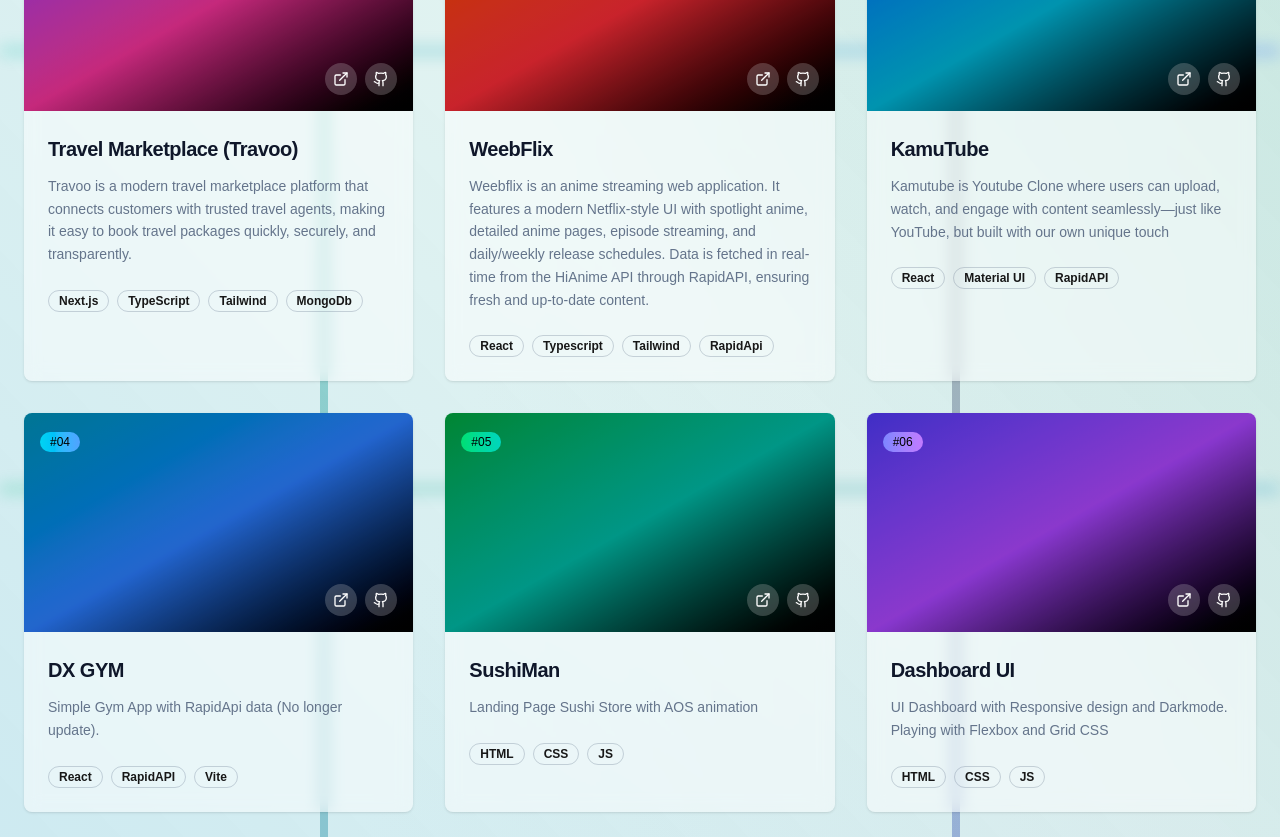
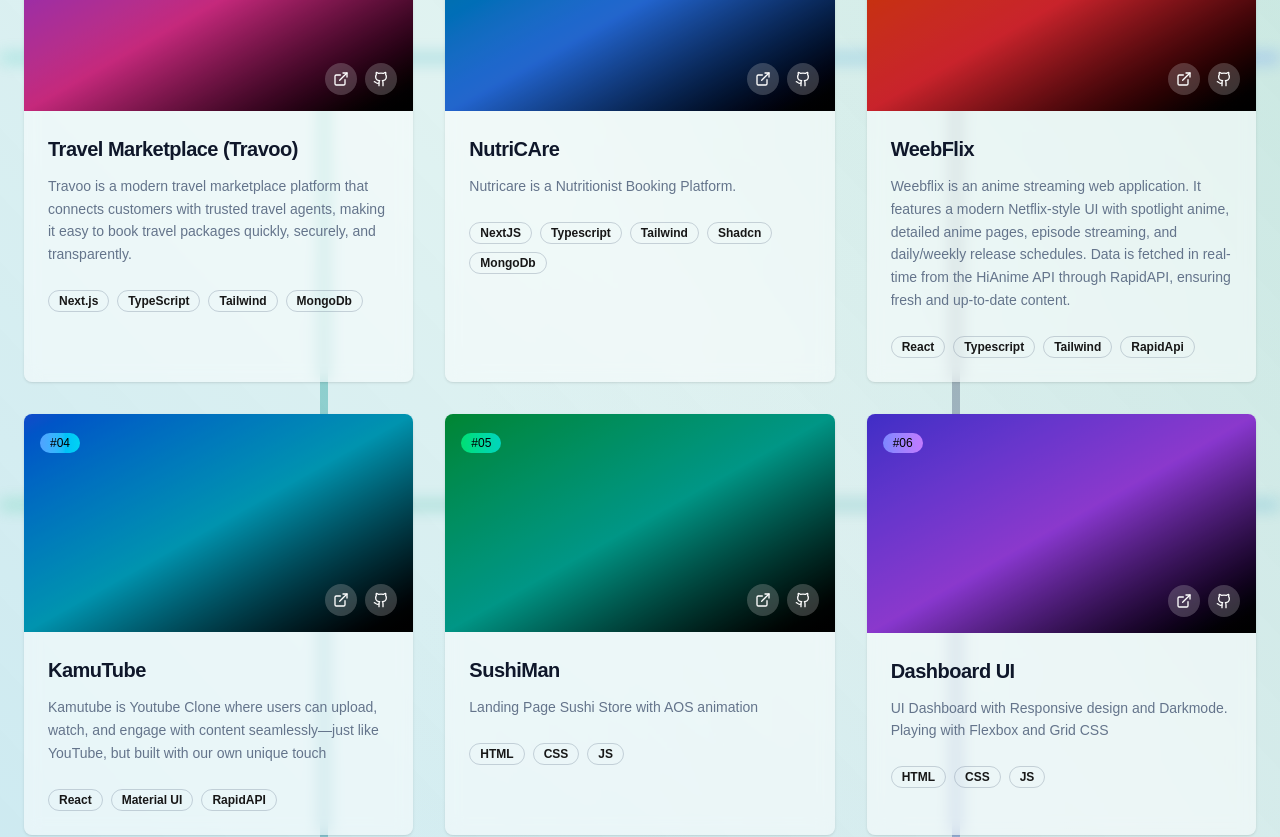
Before and after one commit to adekmo/Adekmo-Web, a Next.js app: page / in a window 1280 px wide. Shown: the part 2640-3477 px from the top of the page. Built offline with nearby package versions, Linux system fonts and the light colour scheme.

Commit message:
Update Project

```diff
--- a/components/Projects.tsx
+++ b/components/Projects.tsx
@@ -17,6 +17,15 @@
         github: "https://github.com/adekmo/travo"
         },
         {
+        title: "NutriCAre",
+        description: "Nutricare is a Nutritionist Booking Platform.",
+        tech: ["NextJS", "Typescript", "Tailwind", "Shadcn", "MongoDb"],
+        gradient: "from-cyan-600 via-blue-500 to-black",
+        accent: "from-cyan-400 to-blue-400",
+        demo: "https://health-booking-ten.vercel.app/",
+        github: "https://github.com/adekmo/health-booking"
+        },
+        {
         title: "WeebFlix",
         description: "Weebflix is an anime streaming web application. It features a modern Netflix-style UI with spotlight anime, detailed anime pages, episode streaming, and daily/weekly release schedules. Data is fetched in real-time from the HiAnime API through RapidAPI, ensuring fresh and up-to-date content.",
         tech: ["React", "Typescript", "Tailwind", "RapidApi"],
@@ -33,15 +42,6 @@
         accent: "from-blue-400 to-cyan-400",
         demo: "https://kamutube.netlify.app/",
         github: "https://github.com/adekmo/KamuTube"
-        },
-        {
-        title: "DX GYM",
-        description: "Simple Gym App with RapidApi data (No longer update).",
-        tech: ["React", "RapidAPI", "Vite"],
-        gradient: "from-cyan-600 via-blue-500 to-black",
-        accent: "from-cyan-400 to-blue-400",
-        demo: "https://gym-app-react-vite.vercel.app/",
-        github: "https://github.com/adekmo/GymAppReact-Vite"
         },
         {
         title: "SushiMan",
```
